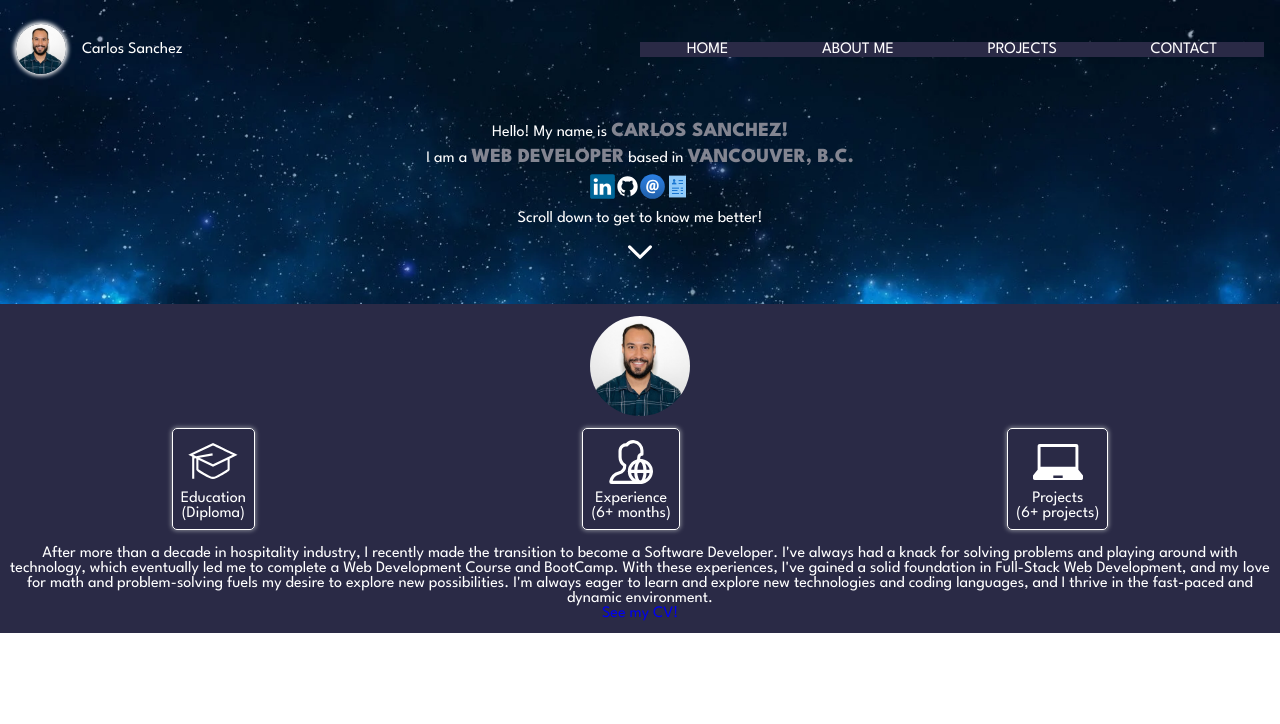
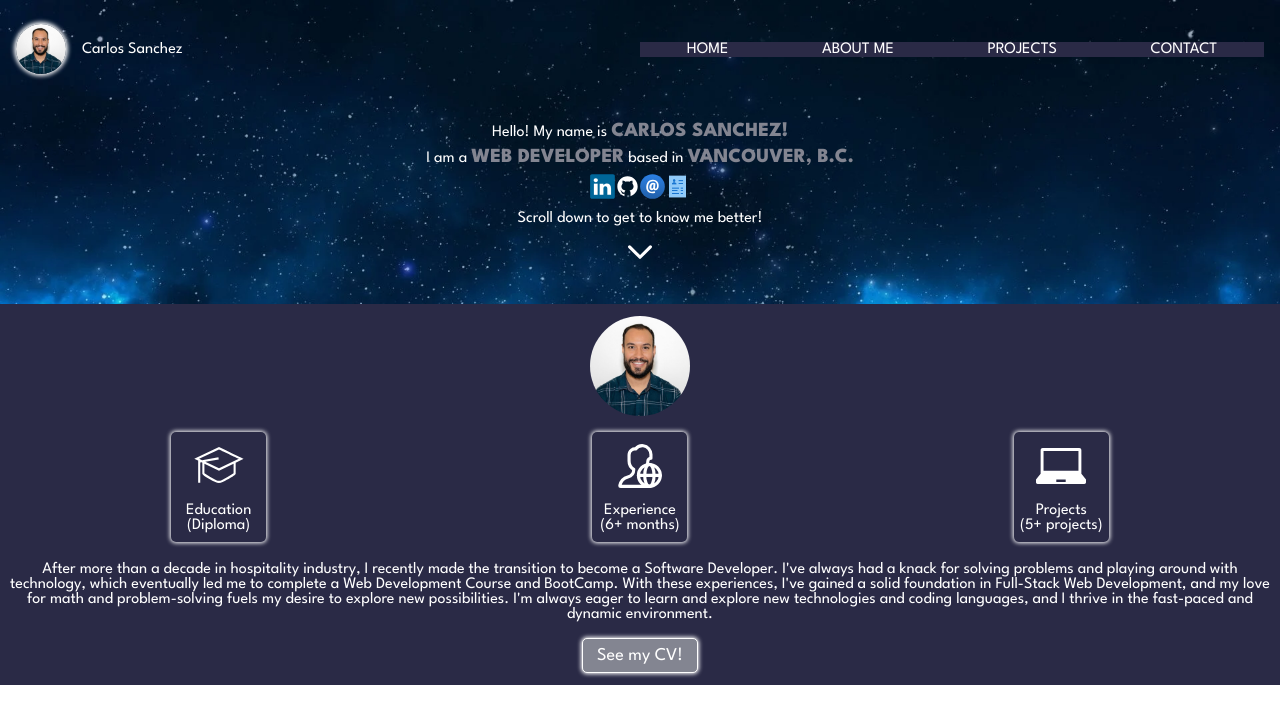
Before and after one commit to cmsanchezg/carlos-dev-portfolio, a React (Create React App) app: page / in a window 1280 px wide. Shown: the top 724 px of the page. Built offline with nearby package versions, Linux system fonts and the light colour scheme.

Commit message:
added style to the button (see my cv)

```diff
--- a/src/components/AboutMe/AboutMe.jsx
+++ b/src/components/AboutMe/AboutMe.jsx
@@ -13,25 +13,22 @@ function AboutMe() {
             <img className='aboutMe__image' src={headshot} alt="Carlos Sanchez" />
             <div className='aboutMe__cards'>
                 <div className='aboutMe__card'>
-                <img className='aboutMe__icon' src={education} alt="Carlos Sanchez" />
-                    {/* <Education className='aboutMe__icon'/> */}
-                    <p>Education</p>
-                    <p>(Diploma)</p>
+                    <img className='aboutMe__card__icon' src={education} alt="Carlos Sanchez" />
+                    <p className='aboutMe__card__header'>Education</p>
+                    <p className='aboutMe__card__subheader'>(Diploma)</p>
                 </div>
                 <div className='aboutMe__card'>
-                    {/* <Experience className='aboutMe__icon'/> */}
-                    <img className='aboutMe__icon' src={experience} alt="Carlos Sanchez" />
-                    <p>Experience</p>
-                    <p>(6+ months)</p>
+                    <img className='aboutMe__card__icon' src={experience} alt="Carlos Sanchez" />
+                    <p className='aboutMe__card__header'>Experience</p>
+                    <p className='aboutMe__card__subheader'>(6+ months)</p>
                 </div>
                 <div className='aboutMe__card'>
-                    {/* <Projects className='aboutMe__icon'/> */}
-                    <img className='aboutMe__icon' src={projects} alt="Carlos Sanchez" />
-                    <p>Projects</p>
-                    <p>(6+ projects)</p>
+                    <img className='aboutMe__card__icon' src={projects} alt="Carlos Sanchez" />
+                    <p className='aboutMe__card__subheader'>Projects</p>
+                    <p className='aboutMe__card__subheader'>(5+ projects)</p>
                 </div>
             </div>
-            <div>
+            <div className='aboutMe__story'>
                 <p>
                     After more than a decade in hospitality industry, I recently made the transition to become a Software Developer. I've
                     always had a knack for solving problems and playing around with technology, which eventually led me to complete a
@@ -41,7 +38,7 @@ function AboutMe() {
                 </p>
             </div>
             <Link>
-                See my CV!
+                <button className='aboutMe__cv'>See my CV!</button>
             </Link>
 
         </article>
--- a/src/components/AboutMe/AboutMe.scss
+++ b/src/components/AboutMe/AboutMe.scss
@@ -11,29 +11,52 @@
         height: 100px;
         width: 100px;
         border-radius: 50px;
-        margin-bottom: 8px;
+        margin-bottom: 12px;
     }
 
     &__cards {
         display: flex;
         justify-content: space-around;
-        margin-bottom: 8px;
+        margin-bottom: 12px;
     }
 
     &__card {
-        padding: 8px;
-        border: 1px $white solid;
+        display: flex;
+        flex-direction: column;
+        justify-content: center;
+        align-items: center;
         border-radius: 5px;
         margin-bottom: 8px;
+        width: 95px;
+        height: 110px;
         cursor: pointer;
-        box-shadow: $gray 0px 0px 4px 1px;
+        box-shadow: $white 0px 0px 4px 1px;
         &:hover {
-            box-shadow: $white 0px 0px 4px 2px;
+            box-shadow: $white 0px 0px 4px 3px;
         }
     }
 
-    &__icon {
+    &__card__icon {
         width: 50px;
         height: 50px;
+        margin-bottom: 12px;
+    }
+
+    &__story {
+        margin-bottom: 16px;
+    }
+
+    &__cv {
+        color: $white;
+        font-size: 18px;
+        background-color: $gray;
+        padding: 8px 14px;
+        border: 1px $white solid;
+        border-radius: 5px;
+        cursor: pointer;
+        box-shadow: $white 0px 0px 4px 1px;
+        &:hover {
+            box-shadow: $white 0px 0px 4px 3px;
+        }
     }
 }
--- a/src/components/Header/Header.scss
+++ b/src/components/Header/Header.scss
@@ -150,7 +150,7 @@
             position: absolute;
             top: 74px;
             border: $white;
-            box-shadow: 0px 0px 4px 2px;
+            box-shadow: 0px 0px 4px 4px;
             transition: all 1.5s cubic-bezier(0.23, 1, 0.320, 1);
     }
 }
```
